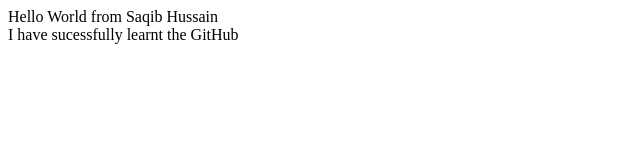
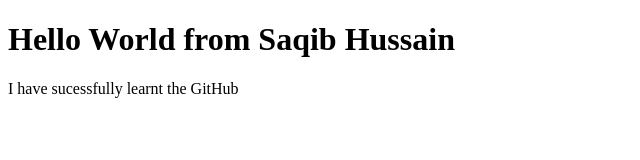
Before and after one commit to SaqibHussain06/Bootcamp2020_class1, a plain HTML site: page index.html in a window 1280 px wide. Shown: the whole page, without its empty margins (0-640 px from the left). Drawn offline with Linux system fonts and the light colour scheme.

Commit message:
Update index.html

```diff
--- a/index.html
+++ b/index.html
@@ -6,7 +6,7 @@
     <title>First Class </title>
 </head>
 <body>
-    <div>Hello World from Saqib Hussain</div>
+    <h1>Hello World from Saqib Hussain</h1>
     <div>I have sucessfully learnt the GitHub</div>
 </body>
 </html>
```
